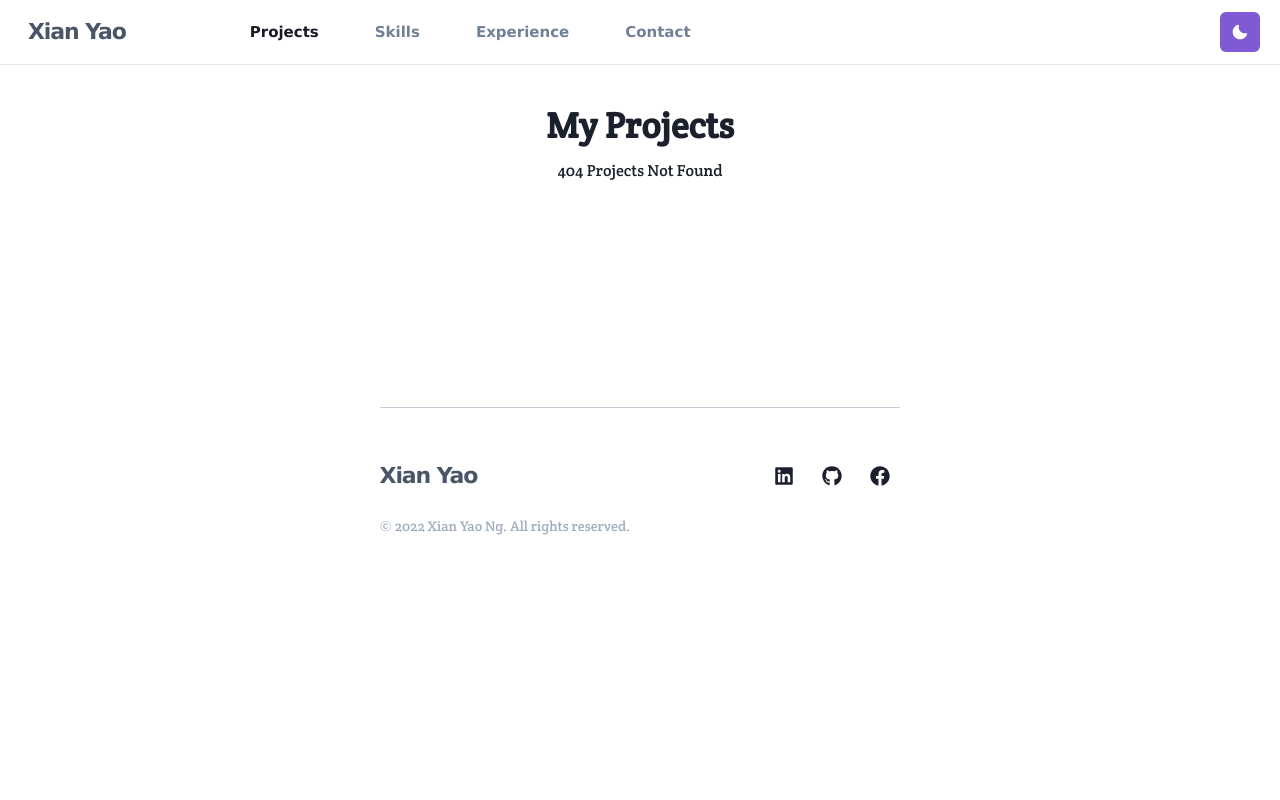
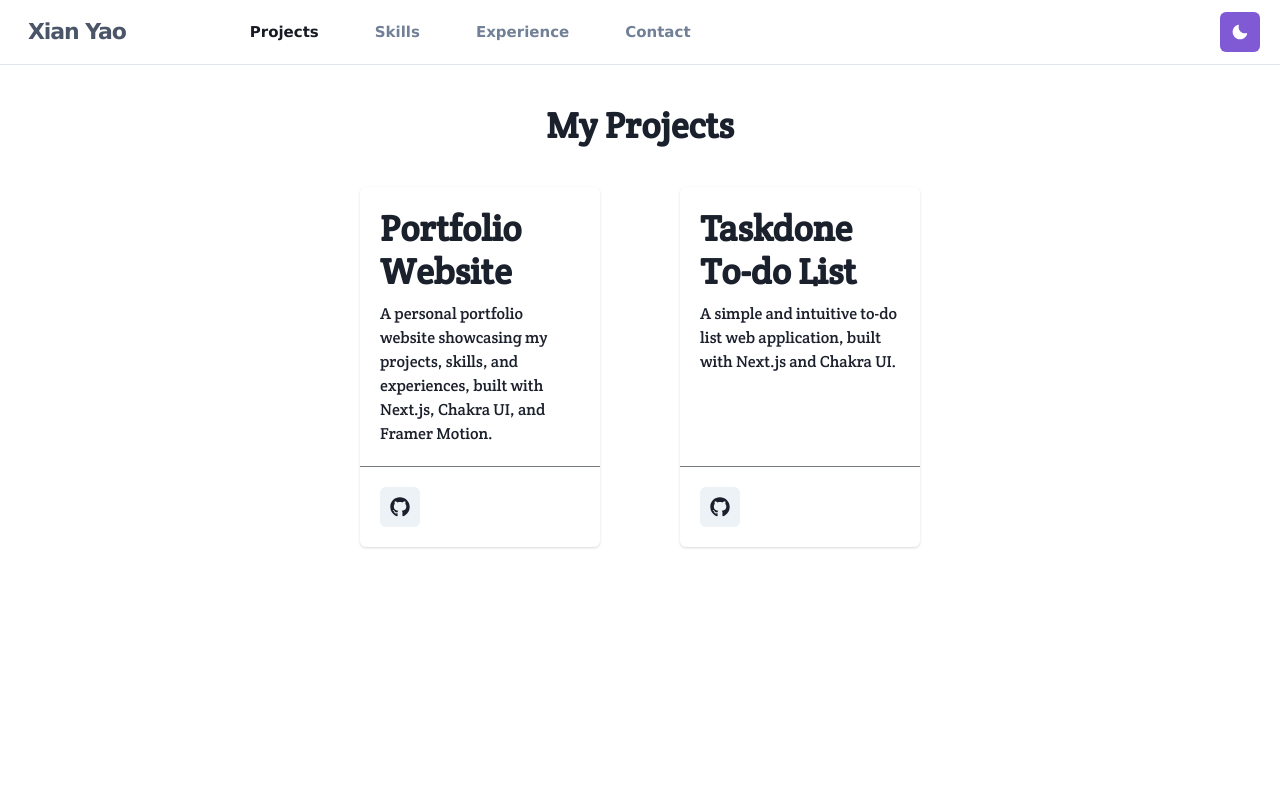
Before and after one commit to xianyao009/xianyaong-portfolio, a Next.js app: page /projects in a window 1280 px wide. Before the commit this address had no page. Shown: the top 800 px of the page. Built offline with nearby package versions, Linux system fonts and the light colour scheme.

Commit message:
Update Projects page

```diff
--- a/components/container/ProjectsContainer.js
+++ b/components/container/ProjectsContainer.js
@@ -1,14 +1,72 @@
-import { Box, Center, Heading } from "@chakra-ui/react";
+import SocialMediaIcon from "../ui/SocialMediaIcon";
+import { FaGithub } from "react-icons/fa";
+import {
+  Card,
+  CardBody,
+  CardFooter,
+  Center,
+  Divider,
+  Link,
+  Heading,
+  Stack,
+  SimpleGrid,
+  Text,
+  useBreakpointValue,
+} from "@chakra-ui/react";
 
 const ProjectsContainer = () => {
+  const gridColumns = useBreakpointValue({ base: 1, md: 2 });
+
   return (
     <>
       <Center>
         <Heading>My Projects</Heading>
       </Center>
-      <Center>
-        <Box mt={3}>404 Projects Not Found</Box>
-      </Center>
+      <SimpleGrid columns={gridColumns}>
+        <Card maxW="250" m={10}>
+          <CardBody>
+            <Stack>
+              <Link href="https://xianyaong.com" isExternal>
+                <Heading>Portfolio Website</Heading>
+              </Link>
+              <Text>
+                A personal portfolio website showcasing my projects, skills, and
+                experiences, built with Next.js, Chakra UI, and Framer Motion.
+              </Text>
+            </Stack>
+          </CardBody>
+          <Divider />
+          <CardFooter>
+            <SocialMediaIcon
+              href="https://github.com/xianyao009/xianyaong-portfolio"
+              label="github"
+              icon={FaGithub}
+              iconSize="1.25rem"
+            />
+          </CardFooter>
+        </Card>
+
+        <Card maxW="250" m={10}>
+          <CardBody>
+            <Stack>
+              <Heading>Taskdone To-do List</Heading>
+              <Text>
+                A simple and intuitive to-do list web application, built with
+                Next.js and Chakra UI.
+              </Text>
+            </Stack>
+          </CardBody>
+          <Divider />
+          <CardFooter>
+            <SocialMediaIcon
+              href="https://github.com/xianyao009/taskdone"
+              label="github"
+              icon={FaGithub}
+              iconSize="1.25rem"
+            />
+          </CardFooter>
+        </Card>
+      </SimpleGrid>
     </>
   );
 };
```
